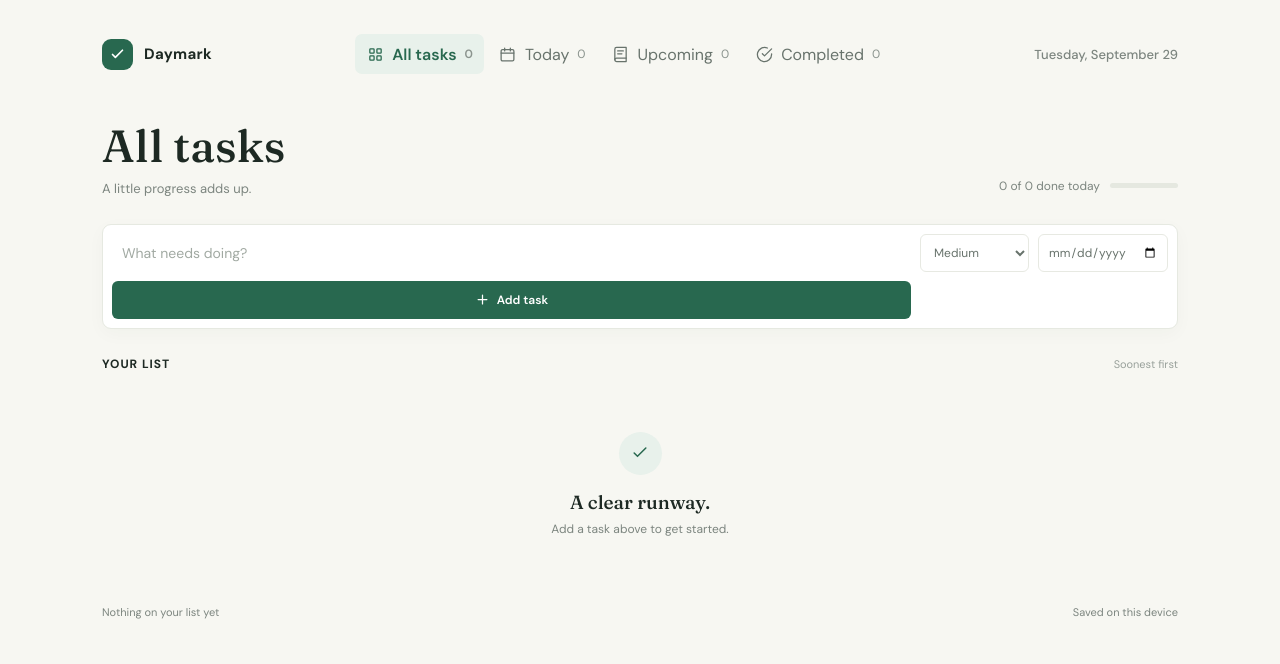
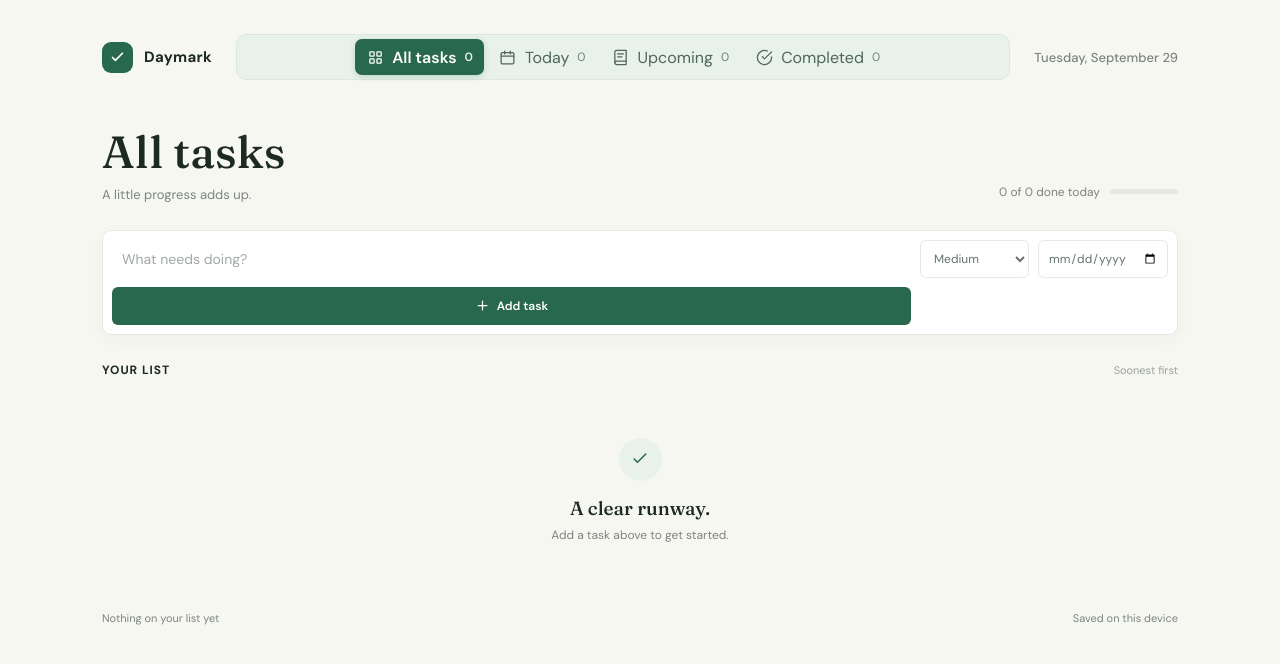
Before and after one commit to kartikdhotre2005-web/Daymark--To-Do-List-, a plain HTML site: page index.html in a window 1280 px wide. Drawn offline with Linux system fonts and the light colour scheme.

Commit message:
Added color to navbar

```diff
--- a/index.html
+++ b/index.html
@@ -44,13 +44,14 @@
     .brand-mark svg { width: 17px; height: 17px; }
     .today-label { color: var(--muted); font-size: 13px; font-weight: 500; }
     .layout { display: grid; grid-template-columns: minmax(0, 1fr); align-items: start; }
-    .nav { display: flex; min-width: 0; justify-content: center; gap: 4px; }
-    .nav button { display: flex; align-items: center; gap: 8px; min-height: 40px; padding: 0 11px; border: 0; border-radius: 7px; background: transparent; color: #68736c; white-space: nowrap; cursor: pointer; transition: background .18s, color .18s; }
-    .nav button:hover { background: #eef0e9; color: var(--ink); }
-    .nav button.active { background: var(--green-soft); color: var(--green); font-weight: 600; }
+    .nav { display: flex; min-width: 0; justify-content: center; gap: 4px; padding: 4px; border: 1px solid #dce8df; border-radius: 10px; background: var(--green-soft); }
+    .nav button { display: flex; align-items: center; gap: 8px; min-height: 36px; padding: 0 11px; border: 0; border-radius: 7px; background: transparent; color: #4f6758; white-space: nowrap; cursor: pointer; transition: background .18s, color .18s, box-shadow .18s; }
+    .nav button:hover { background: #dce9df; color: var(--ink); }
+    .nav button.active { background: var(--green); color: #fff; font-weight: 600; box-shadow: 0 2px 6px rgb(29 87 63 / 18%); }
     .nav-icon { display: grid; width: 18px; height: 18px; place-items: center; }
     .nav-icon svg { width: 17px; height: 17px; stroke-width: 1.8; }
-    .nav-count { color: #8b948e; font-size: 12px; }
+    .nav-count { color: #718578; font-size: 12px; }
+    .nav button.active .nav-count { color: #e3efe7; }
     main { min-width: 0; }
     .heading-row { display: flex; justify-content: space-between; align-items: flex-end; gap: 16px; margin-bottom: 27px; }
     h1 { margin: 0; font-family: "Fraunces", Georgia, serif; font-size: clamp(34px, 4vw, 45px); font-weight: 500; letter-spacing: 0; line-height: 1.08; }
```
